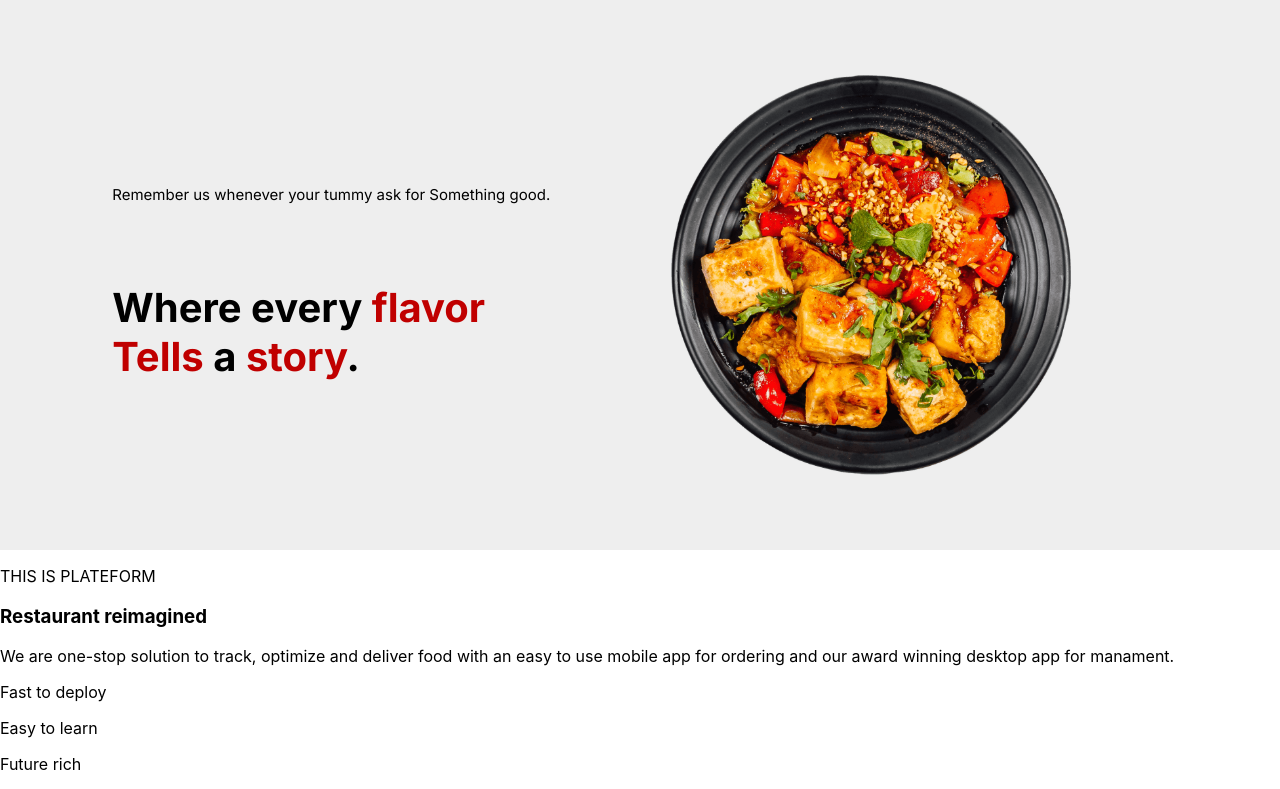
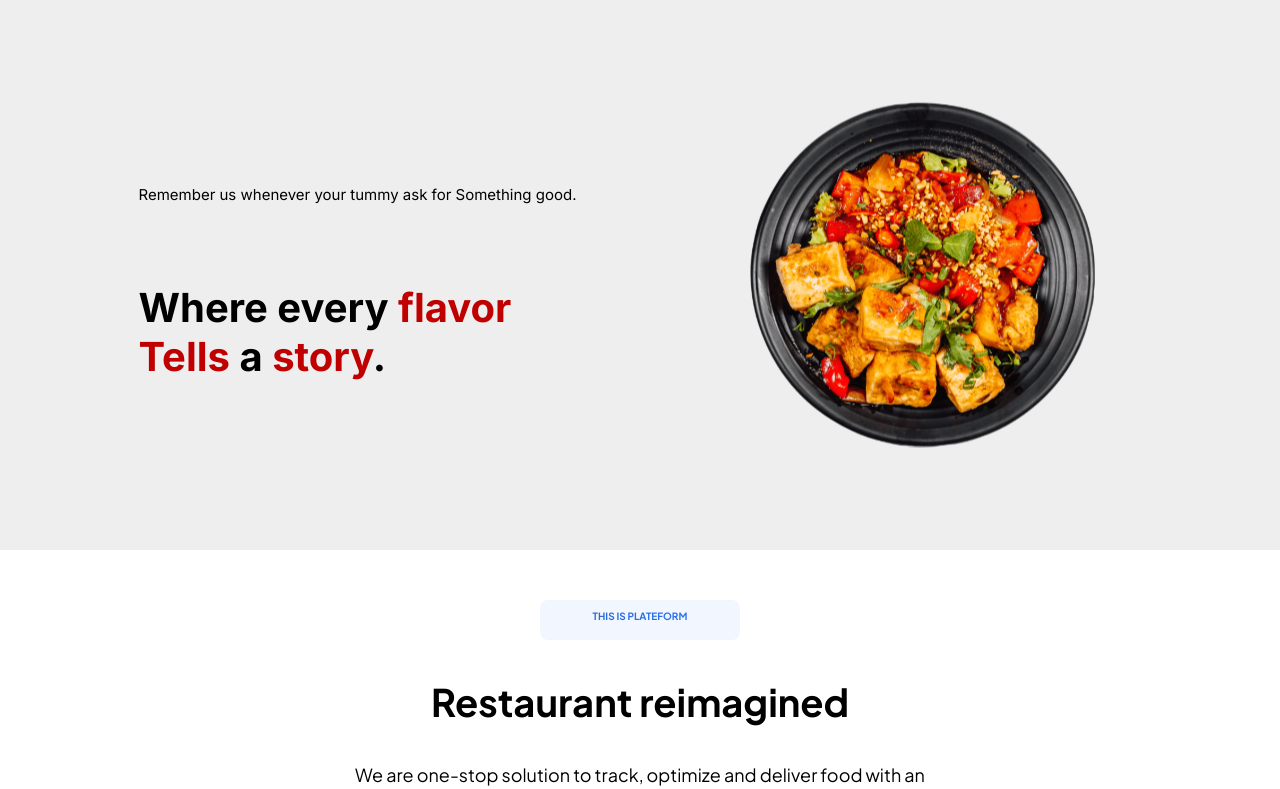
Before and after one commit to Atul1901/chopFresh-trial, a React (Create React App) app: page / in a window 1280 px wide. Shown: the top 789 px of the page. Built offline with nearby package versions, Linux system fonts and the light colour scheme.

Commit message:
completed with the feature information section

```diff
--- a/public/index.html
+++ b/public/index.html
@@ -30,6 +30,12 @@
       href="https://fonts.googleapis.com/css2?family=Inter:wght@100..900&family=Montserrat:ital,wght@0,100..900;1,100..900&family=Poppins:ital,wght@0,100;0,200;0,300;0,400;0,500;0,600;0,700;0,800;0,900;1,100;1,200;1,300;1,400;1,500;1,600;1,700;1,800;1,900&family=Prompt:ital,wght@0,100;0,200;0,300;0,400;0,500;0,600;0,700;0,800;0,900;1,100;1,200;1,300;1,400;1,500;1,600;1,700;1,800;1,900&display=swap"
       rel="stylesheet"
     />
+    <link rel="preconnect" href="https://fonts.googleapis.com" />
+    <link rel="preconnect" href="https://fonts.gstatic.com" crossorigin />
+    <link
+      href="https://fonts.googleapis.com/css2?family=Inter:wght@100..900&family=Montserrat:ital,wght@0,100..900;1,100..900&family=Plus+Jakarta+Sans:ital,wght@0,200..800;1,200..800&family=Poppins:ital,wght@0,100;0,200;0,300;0,400;0,500;0,600;0,700;0,800;0,900;1,100;1,200;1,300;1,400;1,500;1,600;1,700;1,800;1,900&family=Prompt:ital,wght@0,100;0,200;0,300;0,400;0,500;0,600;0,700;0,800;0,900;1,100;1,200;1,300;1,400;1,500;1,600;1,700;1,800;1,900&display=swap"
+      rel="stylesheet"
+    />
     <title>React App</title>
   </head>
   <body>
--- /dev/null
+++ b/src/components/Feature.css
@@ -0,0 +1,50 @@
+.feature-container {
+  display: flex;
+  flex-direction: column;
+  justify-content: center;
+  align-items: center;
+  width: 610px;
+  text-align: center;
+  margin-top: 50px;
+  font-family: "Plus Jakarta Sans", sans-serif;
+  margin-bottom: 50px;
+}
+
+.top-button {
+  /* border: 2px solid black; */
+  width: 200px;
+  border-radius: 8px;
+  background: #f1f6ff;
+  height: 40px;
+}
+
+.btn-text {
+  font-size: 10px;
+  font-weight: 700;
+
+  margin: "8px";
+  background-image: linear-gradient(249.46deg, #2878ff 1.31%, #2c65c8 100%);
+  -webkit-background-clip: text; /* For Safari */
+  background-clip: text;
+  color: transparent; /* Hide the original text color */
+}
+
+.all-icons {
+  display: flex;
+  gap: 46px;
+}
+
+.feature-title {
+  font-size: 38px;
+  font-weight: 700;
+}
+
+.featuer-desc {
+  font-weight: 400;
+  font-size: 18px;
+}
+
+.feature-icon {
+  display: flex;
+  gap: 14px;
+}
--- a/src/components/Feature.tsx
+++ b/src/components/Feature.tsx
@@ -1,24 +1,39 @@
 import React from "react";
+import fastdeployicon from "../utils/photos/fastdeployIcon.svg";
+import easylearnicon from "../utils/photos/easylearnIcon.png";
+import futurerichicon from "../utils/photos/futurerichIcon.svg";
+import "./Feature.css";
 
 const Feature = () => {
   return (
     <>
-      <div>
-        <div>
-          <p>THIS IS PLATEFORM </p>
+      <div style={{ display: "flex", justifyContent: "center" }}>
+        <div className="feature-container">
+          <div className="top-button">
+            <p className="btn-text">THIS IS PLATEFORM </p>
           </div>
           <div>
-          <h3>Restaurant reimagined</h3>
-          <p>
-            We are one-stop solution to track, optimize and deliver food with an
-            easy to use mobile app for ordering and our award winning desktop
-            app for manament.
+            <h3 className="feature-title">Restaurant reimagined</h3>
+            <p className="featuer-desc">
+              We are one-stop solution to track, optimize and deliver food with
+              an easy to use mobile app for ordering and our award winning
+              desktop app for manament.
             </p>
           </div>
-        <div>
+          <div className="all-icons">
+            <div className="feature-icon">
+              <img src={fastdeployicon} alt="icon for fast deploying" />
               <p>Fast to deploy</p>
+            </div>
+            <div className="feature-icon">
+              <img src={easylearnicon} alt="icon for easy learning" />
               <p>Easy to learn</p>
+            </div>
+            <div className="feature-icon">
+              <img src={futurerichicon} alt="icon for future rich" />
               <p>Future rich</p>
+            </div>
+          </div>
         </div>
       </div>
     </>
--- a/src/components/Header.css
+++ b/src/components/Header.css
@@ -7,7 +7,7 @@
   align-items: center;
   font-family: "Inter", sans-serif;
   padding-left: 53px;
-  padding-right: 150px;
+  padding-right: 100px;
 }
 
 .head-desc {
@@ -22,7 +22,7 @@
 }
 
 .head-image {
-  width: 400px;
+  width: 345px;
   height: 400px;
 }
 
```
Lines whose indentation alone changed are shown as unchanged.
